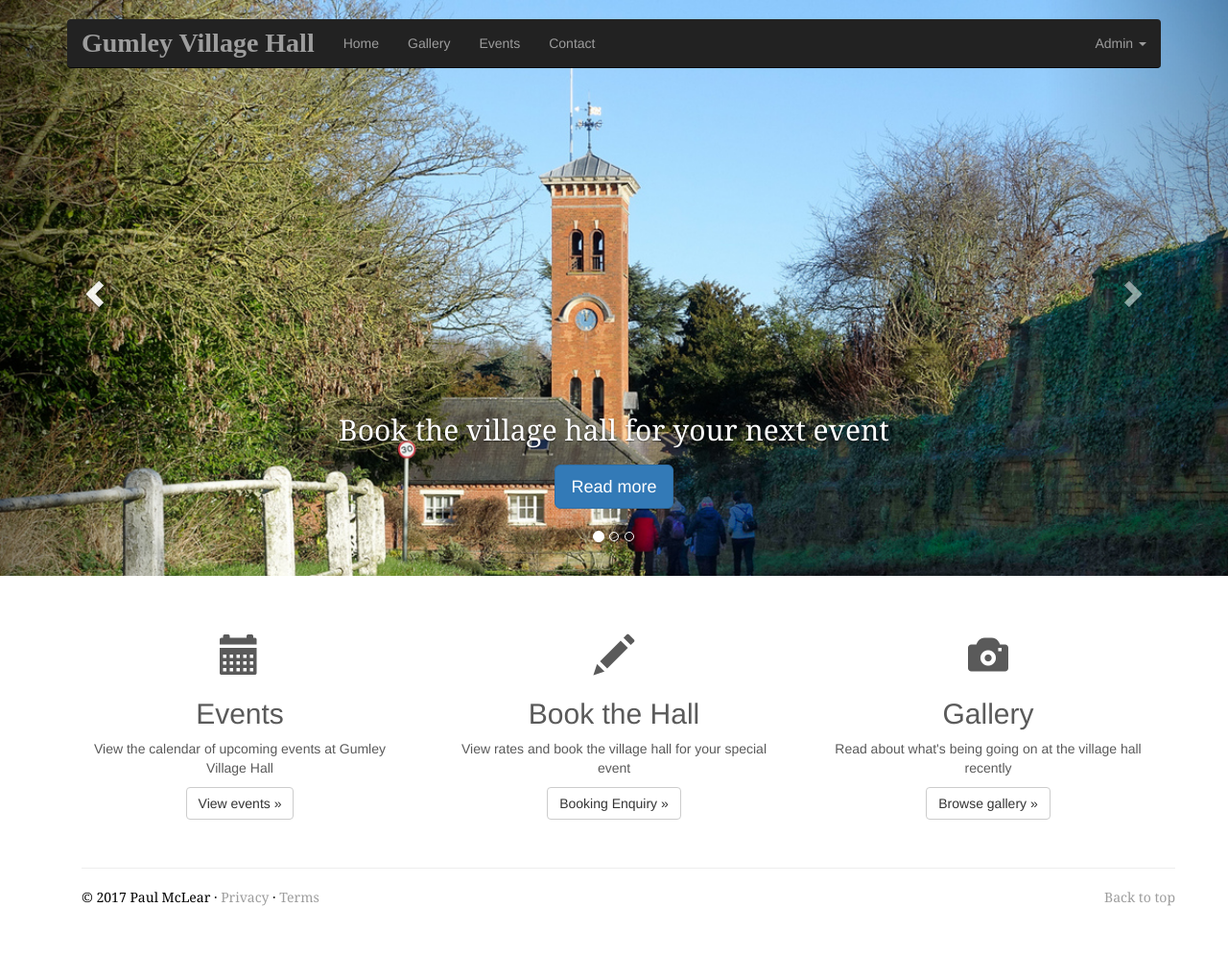
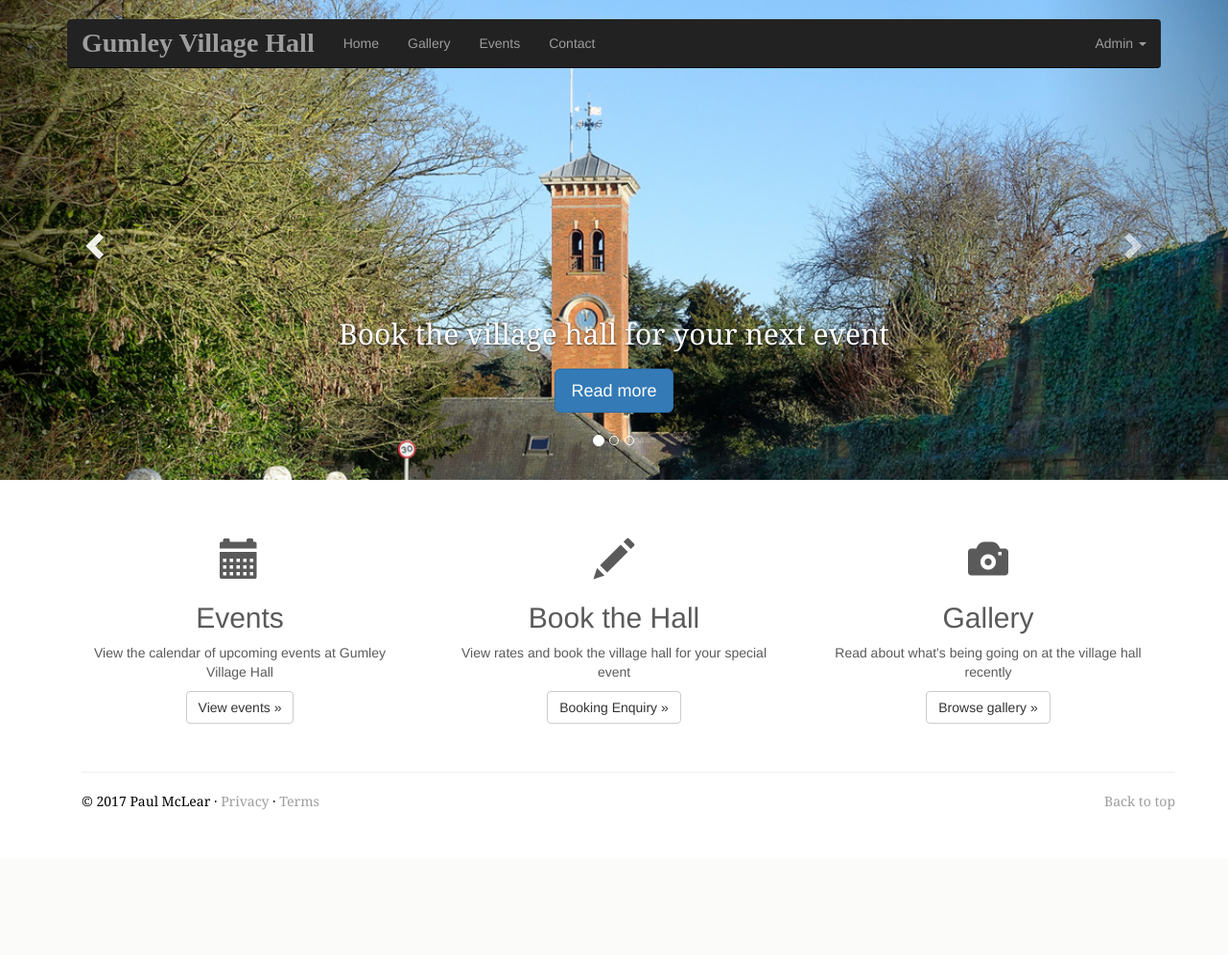
Before and after one commit to pemm8/village-hall, a Flask app: page / in a window 1280 px wide. Shown: the whole page at 96% size. After the commit the page ends 844 px from the top, so only its background shows below. Run offline with Flask 2, Linux system fonts and the light colour scheme; parts of the project's set-up code (start-up, migrations or seed data) failed here and were passed over; some libraries are stand-ins or nearby versions; some web fonts are replaced.

Commit message:
Fixed issues 2,3,4

```diff
--- a/app/static/css/carousel.css
+++ b/app/static/css/carousel.css
@@ -34,12 +34,12 @@ body {
 }
 
 
-/* CUSTOMIZE THE CAROUSEL
--------------------------------------------------- */
+ /*CUSTOMIZE THE CAROUSEL*/
+/*-------------------------------------------------- */
 
 /* Carousel base class */
 .carousel {
-  height: 600px;
+  height: 500px;
   margin-bottom: 60px;
 }
 /* Since positioning the image, we need to help out the caption */
@@ -49,21 +49,17 @@ body {
 
 /* Declare heights because of positioning of img element */
 .carousel .item {
-  height: 600px;
-  background-color: #fff;
+  height: 500px;
+  background-color: #777;
 }
-
 .carousel-inner > .item > img {
   /*position: absolute;*/
-/*  margin-top: -50px;
-*/  /*margin-bottom: -25px;*/
-  background-size: cover;
-  /*background-position: center center;*/
-  /*background-repeat: no-repeat;*/
-  top: -50;
+  /*top: -100;*/
   left: 0;
   min-width: 100%;
-  /*height: 600px;*/
+  /*height: 500px;*/
+  /*min-height: 100%*/
+  max-width: none;
 }
 
 
--- a/app/templates/home.html
+++ b/app/templates/home.html
@@ -33,7 +33,7 @@
           </div>
         </div>
         <div class="item">
-          <img class="third-slide" src="/static/img/gumley8.JPG" alt="Third slide">
+          <img class="third-slide" src="/static/img/gumley8-min.JPG" alt="Third slide">
           <div class="container">
             <div class="carousel-caption">
               <h2 class="brandtext">See what's been happening at the hall recently</h2>
```
Also changed, not shown: app/templates/events.html (+7 -1 lines), app/templates/login.html (+7 -0 lines), app/templates/logout.html (+7 -0 lines), app/static/img/gumley8-min.jpg (added).
